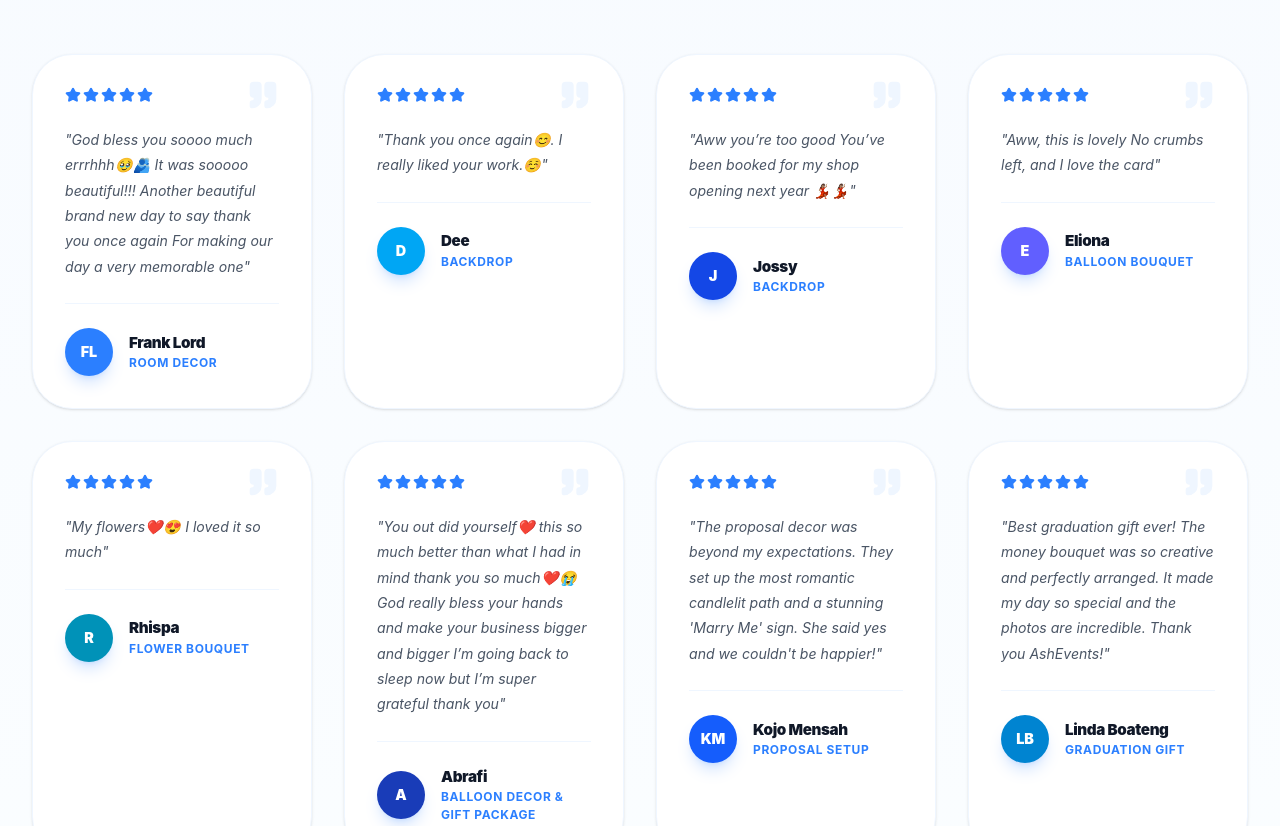
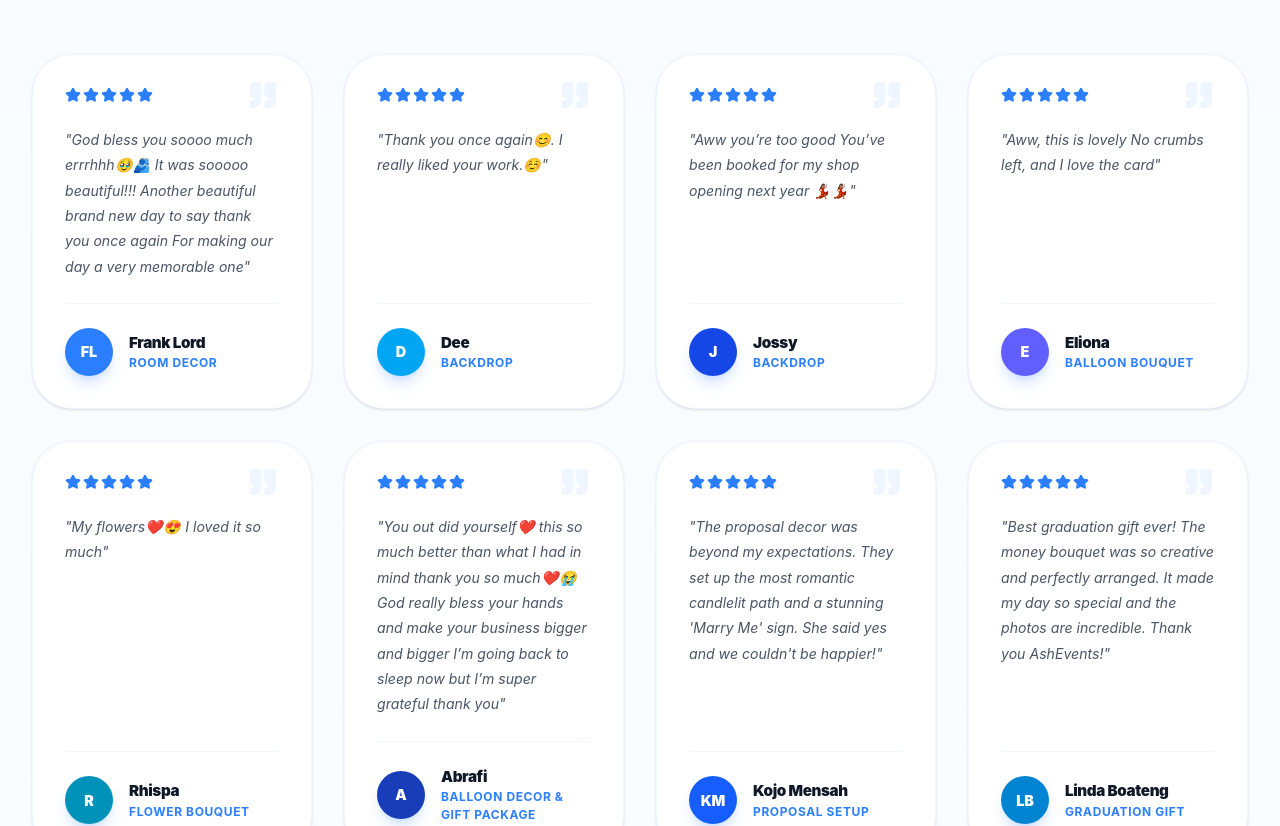
Before and after one commit to MrCorbyyy/Ashevents, a React (Vite) app: page / in a window 1280 px wide. Shown: the part 6324-7150 px from the top of the page. Built offline with nearby package versions, Linux system fonts and the light colour scheme.

Commit message:
feat: add Testimonials component with animated client reviews

```diff
--- a/src/components/Testimonials.tsx
+++ b/src/components/Testimonials.tsx
@@ -1,4 +1,5 @@
 import { Star, Quote } from "lucide-react";
+import { motion } from "motion/react";
 
 const testimonials = [
   {
@@ -113,7 +114,7 @@ export function Testimonials() {
           {testimonials.map((t) => (
             <div
               key={t.id}
-              className="bg-white rounded-[2.5rem] p-8 shadow-sm border border-blue-50 relative"
+              className="bg-white rounded-[2.5rem] p-8 shadow-sm border border-blue-50 relative flex flex-col h-full"
             >
               {/* Quote Icon */}
               <Quote className="absolute top-6 right-8 w-8 h-8 text-blue-50" fill="currentColor" />
@@ -126,9 +127,32 @@ export function Testimonials() {
               </div>
 
               {/* Text */}
-              <p className="text-gray-600 mb-6 text-[0.88rem] leading-[1.8] italic">
-                "{t.text}"
-              </p>
+              <div className="flex-1">
+                <motion.div
+                  className="text-gray-600 mb-6 text-[0.88rem] leading-[1.8] italic"
+                  initial="hidden"
+                  whileInView="visible"
+                  viewport={{ once: false, margin: "-50px" }}
+                  variants={{
+                    visible: { transition: { staggerChildren: 0.015 } },
+                    hidden: {}
+                  }}
+                >
+                  <motion.span variants={{ hidden: { opacity: 0 }, visible: { opacity: 1 } }}>"</motion.span>
+                  {Array.from(new (Intl as any).Segmenter("en", { granularity: "grapheme" }).segment(t.text)).map((s: any, index: number) => (
+                    <motion.span
+                      key={index}
+                      variants={{
+                        hidden: { opacity: 0 },
+                        visible: { opacity: 1 }
+                      }}
+                    >
+                      {s.segment}
+                    </motion.span>
+                  ))}
+                  <motion.span variants={{ hidden: { opacity: 0 }, visible: { opacity: 1 } }}>"</motion.span>
+                </motion.div>
+              </div>
 
               {/* Footer */}
               <div className="flex items-center gap-4 pt-6 border-t border-blue-50">
```
